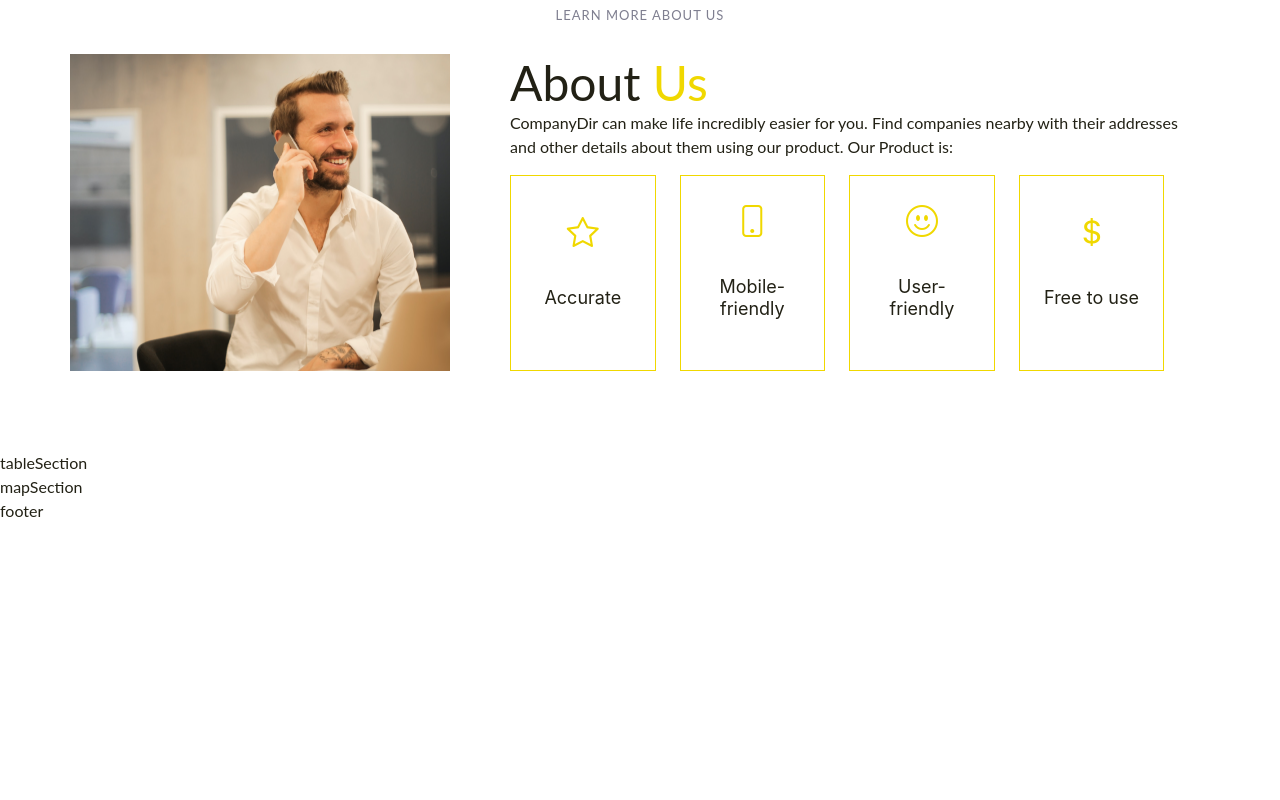
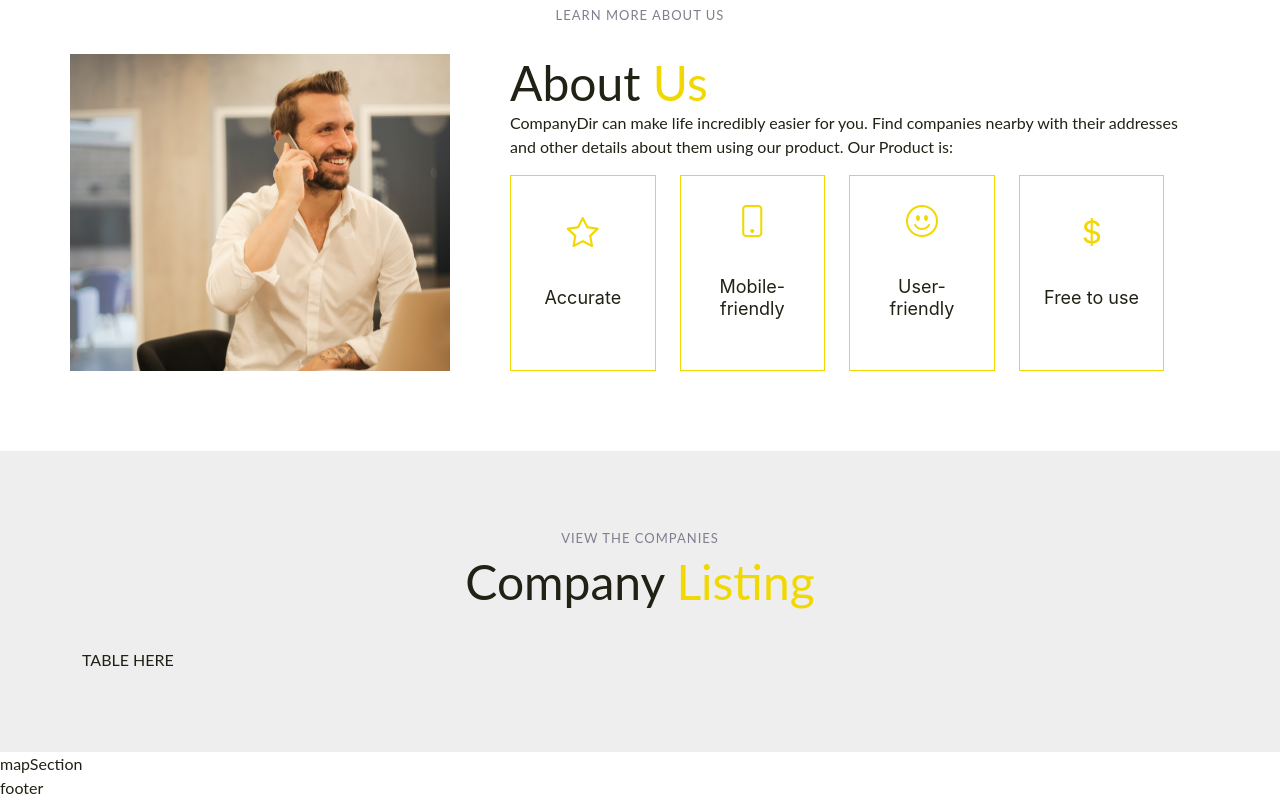
Before and after one commit to tobyemmanuel/company-dir, a React (Create React App) app: page / in a window 1280 px wide. Shown: the part 629-1429 px from the top of the page. Before the commit the page ends 1152 px from the top, so only its background shows below. Built offline with nearby package versions, Linux system fonts and the light colour scheme.

Commit message:
Added a section (table) for company listing

```diff
--- a/src/components/TableSection.js
+++ b/src/components/TableSection.js
@@ -2,6 +2,23 @@
 
 export default function TableSection() {
   return (
-    <div>tableSection</div>
+    <div>
+      <section id="table-section" className="low-padding section-bg">
+        <div className="container" data-aos="fade-up">
+
+          <div className="section-header">
+            <h2>View the companies</h2>
+            <p>Company <span>Listing</span></p>
+          </div>
+
+          <div className="row gy-4">
+            <div className="col-lg-12">
+                TABLE HERE
+            </div>
+          </div>
+
+        </div>
+      </section>
+    </div>
   )
 }
```
